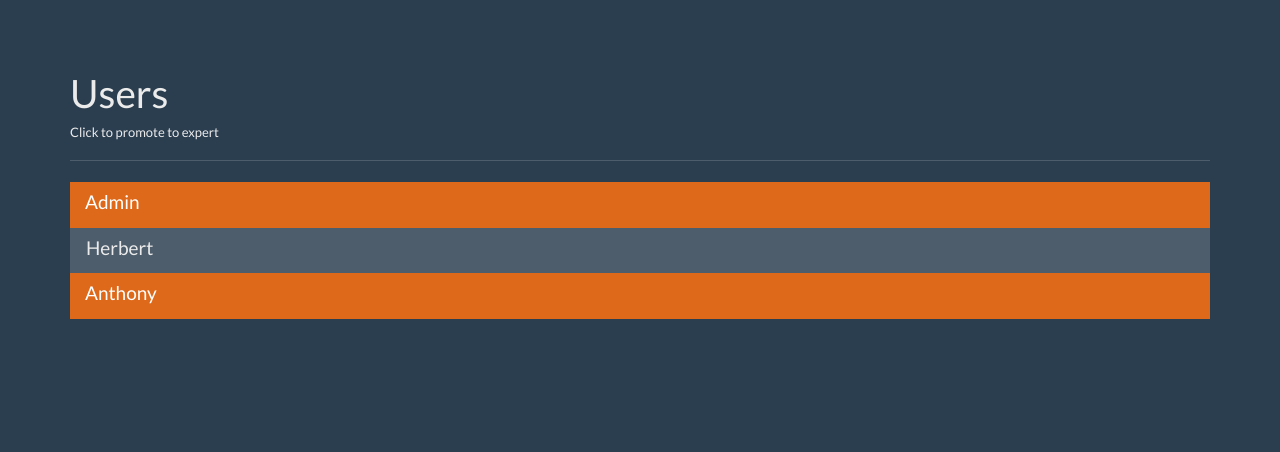
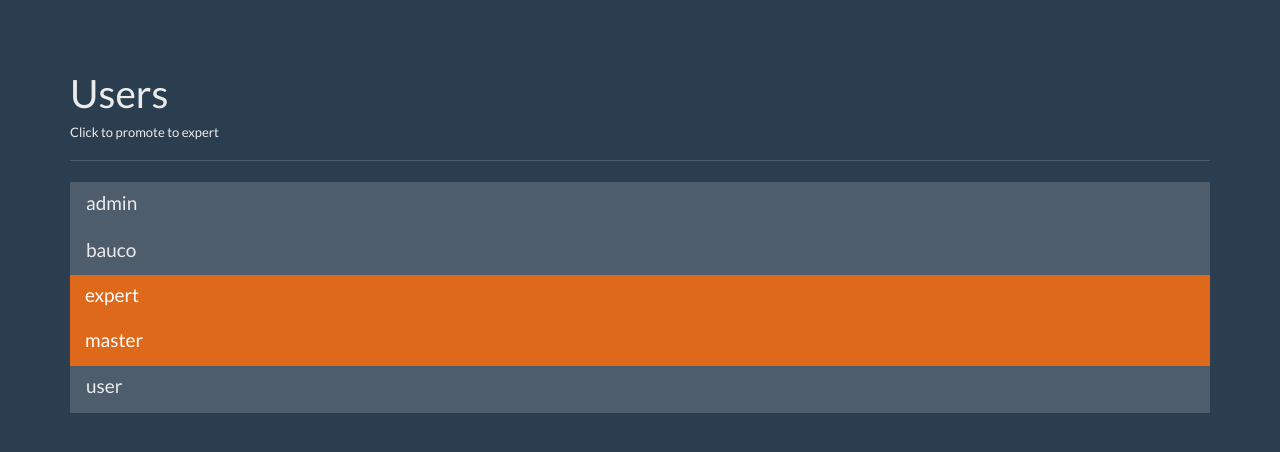
Before and after one commit to mmlcasag/questions_answers, a Flask app: page /users in a window 1280 px wide. Shown: the part 40-492 px from the top of the page. Run offline with Flask 2, Linux system fonts and the light colour scheme; data comes from the database, SQL or seed files in the repository; both versions use the stored data as it was after the commit; some libraries are stand-ins or nearby versions.

Commit message:
User Setup Page

```diff
--- a/app.py
+++ b/app.py
@@ -82,7 +82,30 @@ def unanswered():
 
 @app.route('/users')
 def users():
-    return render_template('users.html', logged_user=get_logged_user())
+    db = get_db()
+    user_cur = db.execute('select id, name, expert, admin from users order by name')
+    users = user_cur.fetchall()
+    close_db()
+
+    return render_template('users.html', logged_user=get_logged_user(), users=users)
+
+@app.route('/promote/<user_id>')
+def promote(user_id):
+    db = get_db()
+    db.execute('update users set expert = 1 where id = ?', [user_id])
+    db.commit()
+    close_db()
+
+    return redirect(url_for('users'))
+
+@app.route('/revoke/<user_id>')
+def revoke(user_id):
+    db = get_db()
+    db.execute('update users set expert = 0 where id = ?', [user_id])
+    db.commit()
+    close_db()
+
+    return redirect(url_for('users'))
 
 @app.route('/logout')
 def logout():
--- a/templates/users.html
+++ b/templates/users.html
@@ -60,15 +60,15 @@
       <div class="row">
         <div class="col-lg-12">
           <div class="list-group">
-            <a href="#" class="list-group-item active">
-              <h4 class="list-group-item-heading">Admin</h4>
-            </a>
-            <a href="#" class="list-group-item">
-              <h4 class="list-group-item-heading">Herbert</h4>
-            </a>
-            <a href="#" class="list-group-item active">
-              <h4 class="list-group-item-heading">Anthony</h4>
-            </a>
+            {% for user in users %}
+              {% if user['expert'] == 1 %}
+                <a href="{{ url_for('revoke', user_id=user['id']) }}" class="list-group-item active">
+              {% else %}
+                <a href="{{ url_for('promote', user_id=user['id']) }}" class="list-group-item">
+              {% endif %}
+                <h4 class="list-group-item-heading">{{ user['name'] }}</h4>
+              </a>
+            {% endfor %}
           </div>
         </div><!-- /.col-lg-12 -->
       </div>
```
Also changed, not shown: database/questions_answers.db.
